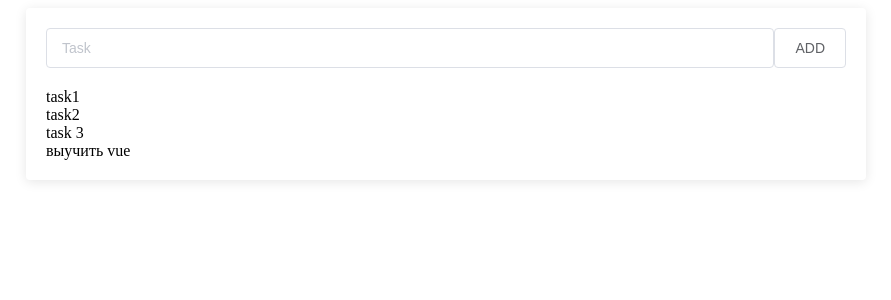
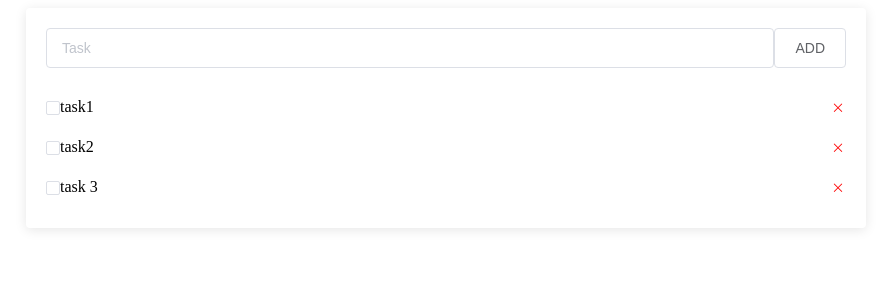
Before and after one commit to zh0rchik/testingRITG, a Vue app in the folder todo-list-app/: page / in a window 1280 px wide. Shown: the top 300 px of the page, without its empty margins (194-1085 px from the left). Built offline with nearby package versions, Linux system fonts and the light colour scheme; data requests are answered from the project's data file.

Commit message:
добавлено удаление элементов

```diff
--- a/todo-list-app/info.json
+++ b/todo-list-app/info.json
@@ -14,11 +14,6 @@
       "id": "3",
       "title": "task 3",
       "completed": false
-    },
-    {
-      "id": "5c24",
-      "title": "выучить vue",
-      "completed": false
     }
   ]
 }
--- a/todo-list-app/src/components/TaskItem.vue
+++ b/todo-list-app/src/components/TaskItem.vue
@@ -1,7 +1,18 @@
 <template>
-  <div>
-    {{ task.title }}
+  <div class="task-row">
+    <div>
+      <el-checkbox></el-checkbox>
+      <span>{{ task.title }}</span> <!--повесить псевдокласс-->
+    </div>
+    <el-button
+        type="text"
+        class="delete-btn"
+        @click="deleteTask"
+    >
+      <i class="el-icon-close"></i>
+    </el-button>
   </div>
+
 </template>
 
 <script>
@@ -14,12 +25,26 @@ export default {
     },
   },
 
-  setup() {
+  setup(props, {emit}) {
+    const deleteTask = () => {
+      // call-back функция
+      emit('delete', props.task.id);
+    };
 
+    return {
+      deleteTask,
+    }
   }
 }
 </script>
 
 <style scoped>
-
+.delete-btn {
+  color: #ff0000;
+}
+.task-row {
+  display: flex;
+  justify-content: space-between;
+  align-items: center;
+}
 </style>
--- a/todo-list-app/src/components/TaskList.vue
+++ b/todo-list-app/src/components/TaskList.vue
@@ -20,6 +20,8 @@
         v-for="task in tasks"
         :key="task.id"
         :task="task"
+
+        @delete="deleteTask"
     />
   </div>
 </template>
@@ -66,6 +68,16 @@ export default {
       }
     };
 
+    // Удаление задачи
+    const deleteTask = async (id) => {
+      try{
+        await api.deleteTask(id);
+        tasks.value = tasks.value.filter((task) => task.id !== id);
+      } catch (error) {
+        console.error('Ошибка удаления', error);
+      }
+    };
+
     onMounted(() => {
       fetchTasks();
     });
@@ -75,6 +87,8 @@ export default {
 
       newTask, // чтобы можно было вводить
       addTask,
+
+      deleteTask,
     }
   }
 }
--- a/todo-list-app/src/services/api.js
+++ b/todo-list-app/src/services/api.js
@@ -16,4 +16,8 @@ export default {
     createTask(task) {
         return apiClient.post('/tasks', task);
     },
+
+    deleteTask(id) {
+        return apiClient.delete(`/tasks/${id}`);
+    }
 };
```
